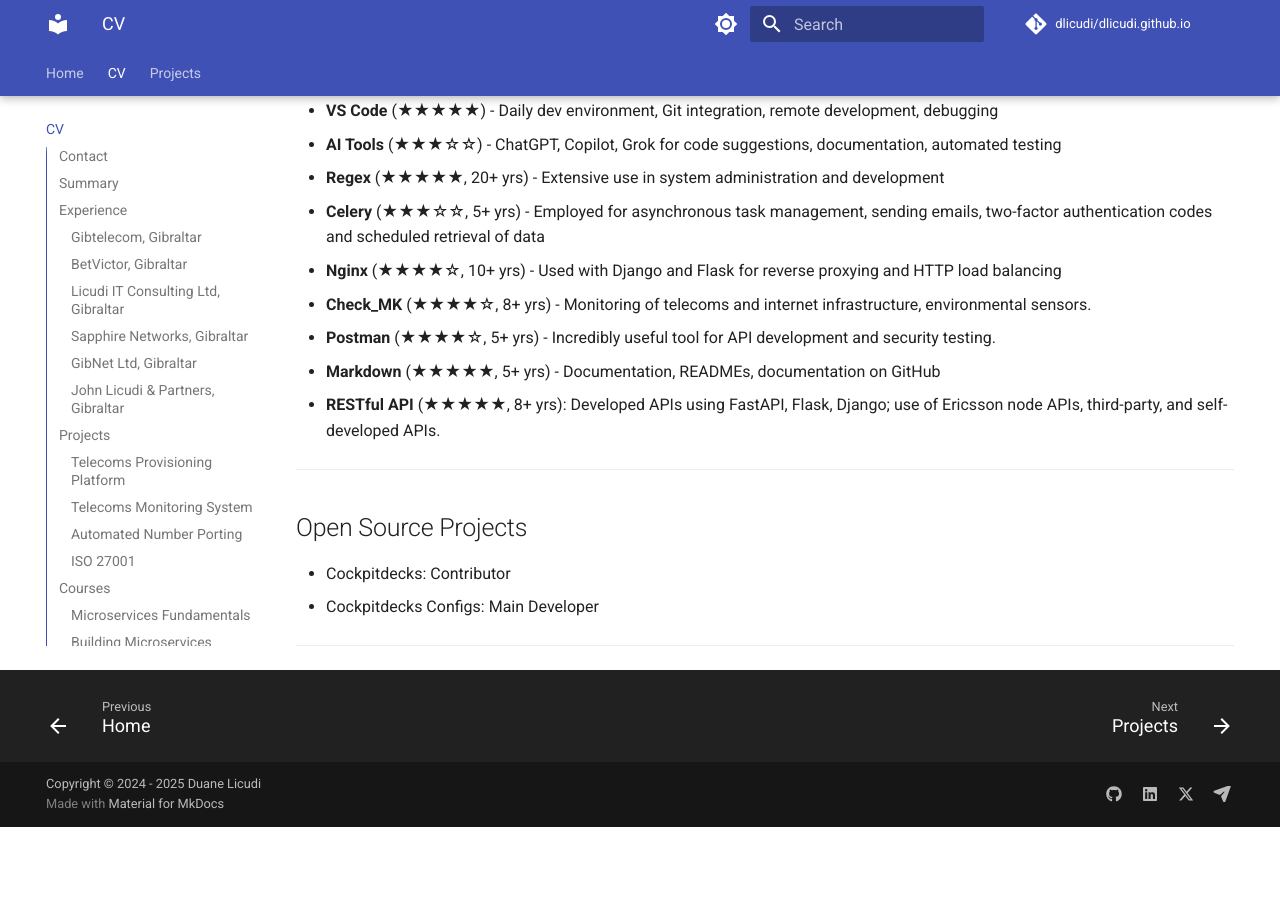
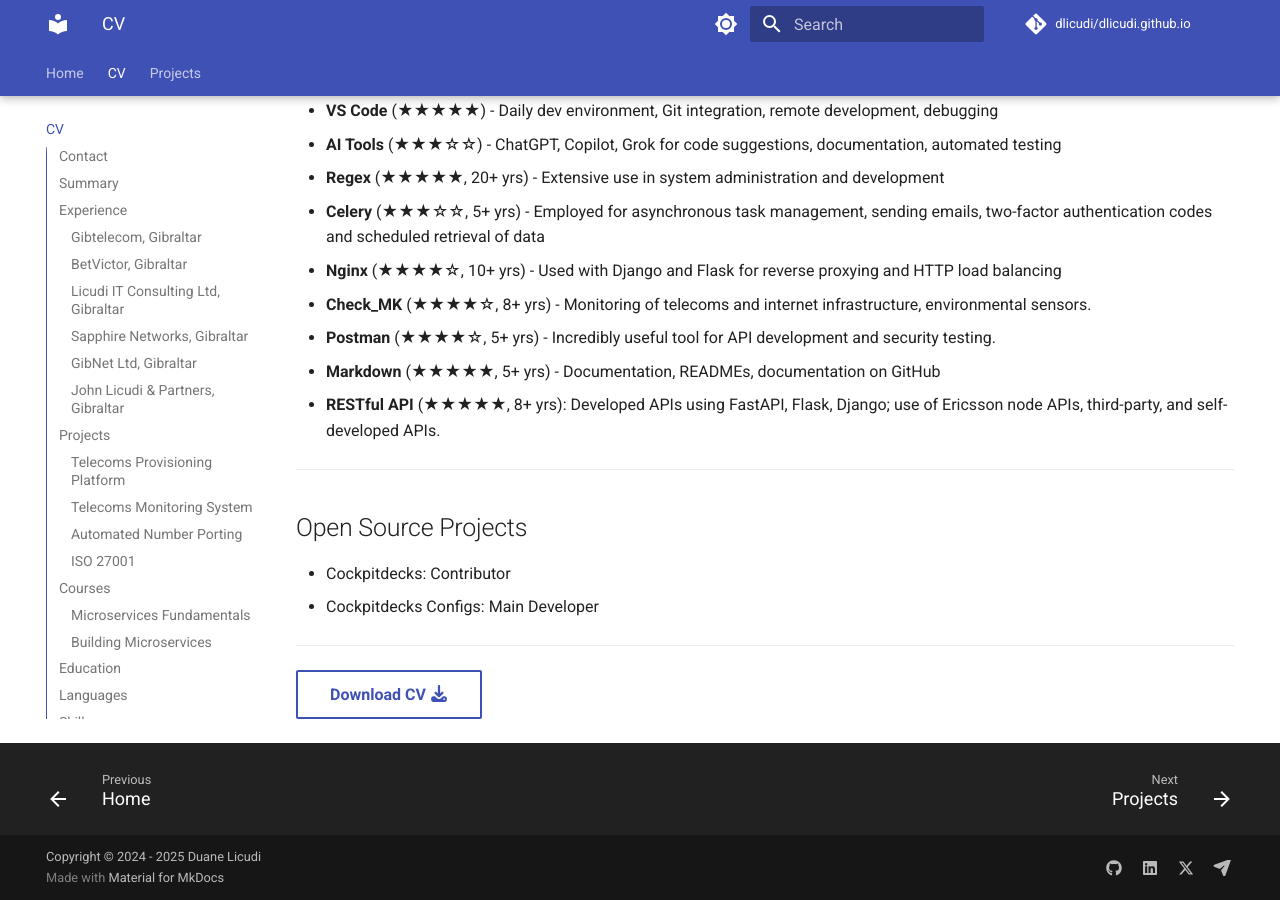
Before and after one commit to dlicudi/dlicudi.github.io, an MkDocs documentation site: the page built from docs/cv.md, in a window 1280 px wide and 900 px high, scrolled down 6441 px. Built offline with MkDocs 1.6.1 and Material for MkDocs 9.7.7, drawn with Linux system fonts in a browser that asks for light colours; comment, search, counter and statistics services are not loaded; before the commit the page ends 7268 px from its top, so only the background shows below that.

Commit message:
Added download link to PDF at the end

```diff
--- a/docs/cv.md
+++ b/docs/cv.md
@@ -7,7 +7,6 @@
 # Duane Licudi
 
 ## Contact
-
 
 <div class="grid" markdown>
 
@@ -247,3 +246,6 @@
 - Cockpitdecks Configs: Main Developer
 
 ---
+
+
+[Download CV :fontawesome-solid-download:](https://github.com/dlicudi/dlicudi.github.io/raw/main/pdf/Duane_Licudi_CV.pdf){ .md-button }
```
